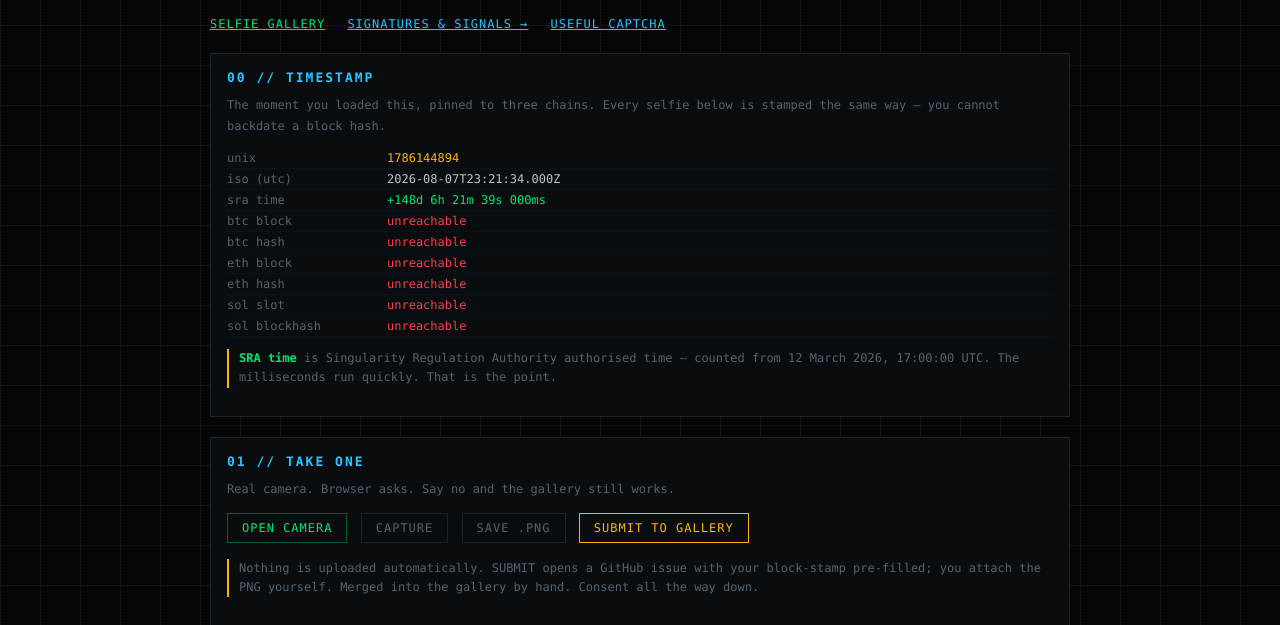
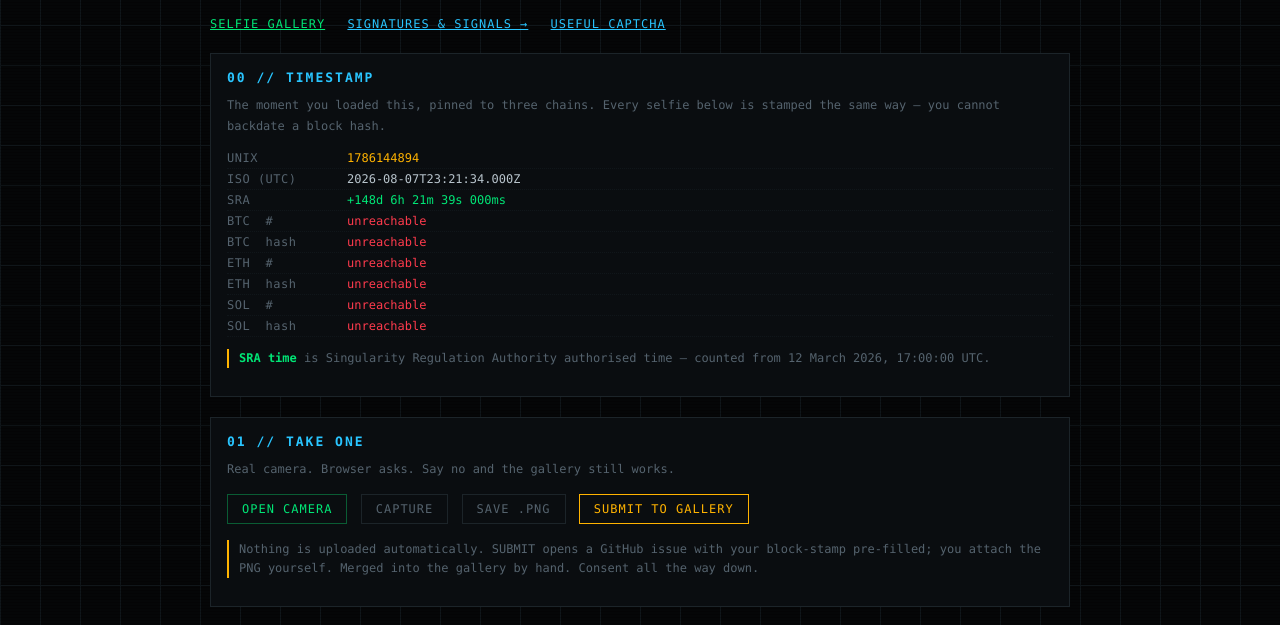
Before and after one commit to PlanetaryCouncil/selfie-gallery, a plain HTML site: page index.html in a window 1280 px wide. Shown: the part 95-720 px from the top of the page. Drawn offline with Linux system fonts and the light colour scheme; no server answers.

Commit message:
timestamp: caps chain labels, aligned # / hash columns, trim SRA note

```diff
--- a/index.html
+++ b/index.html
@@ -71,7 +71,10 @@
   video, canvas.shot { width: 100%; max-width: 420px; border: 1px solid var(--border); display: block; }
   a { color: var(--cyan); }
   .rows div { display: flex; gap: 10px; padding: 3px 0; border-bottom: 1px dotted var(--grid); }
-  .rows span:first-child { color: var(--dim); min-width: 150px; }
+  .rows span:first-child {
+    color: var(--dim); min-width: 110px;
+    white-space: pre; letter-spacing: .5px;
+  }
   .rows span:last-child { word-break: break-all; }
   .rows span.nowrap {
     word-break: normal; white-space: nowrap;
@@ -154,7 +157,6 @@
       <b style="color:var(--green)">SRA time</b> is Singularity Regulation
       Authority authorised time &mdash; counted from
       <span class="nowrap">12 March 2026, 17:00:00 UTC</span>.
-      The milliseconds run quickly. That is the point.
     </div>
   </section>
 
@@ -206,14 +208,14 @@ function row(label, value, cls) {
   return b;
 }
 
-row('unix', stampData.unix, 'amber');
-const isoRow = row('iso (utc)', new Date(stampData.unix * 1000).toISOString(), 'text');
+row('UNIX', stampData.unix, 'amber');
+const isoRow = row('ISO (UTC)', new Date(stampData.unix * 1000).toISOString(), 'text');
 isoRow.classList.add('nowrap');
 
 // ─── SRA — Singularity Regulation Authority authorised time ───
 // epoch: 12 March 2026 17:00:00 UTC
 const SRA_EPOCH = Date.UTC(2026, 2, 12, 17, 0, 0);
-const sraRow = row('sra time', '…', 'green');
+const sraRow = row('SRA', '…', 'green');
 sraRow.classList.add('nowrap');
 
 function tickSRA() {
@@ -231,12 +233,12 @@ function tickSRA() {
 }
 tickSRA();
 
-const btcRow = row('btc block', 'fetching…');
-const btcHash = row('btc hash', '…');
-const ethRow = row('eth block', 'fetching…');
-const ethHash = row('eth hash', '…');
-const solRow = row('sol slot', 'fetching…');
-const solHash = row('sol blockhash', '…');
+const btcRow = row('BTC  #', 'fetching…');
+const btcHash = row('BTC  hash', '…');
+const ethRow = row('ETH  #', 'fetching…');
+const ethHash = row('ETH  hash', '…');
+const solRow = row('SOL  #', 'fetching…');
+const solHash = row('SOL  hash', '…');
 
 const fail = (el) => { el.textContent = 'unreachable'; el.style.color = 'var(--red)'; };
 
```
